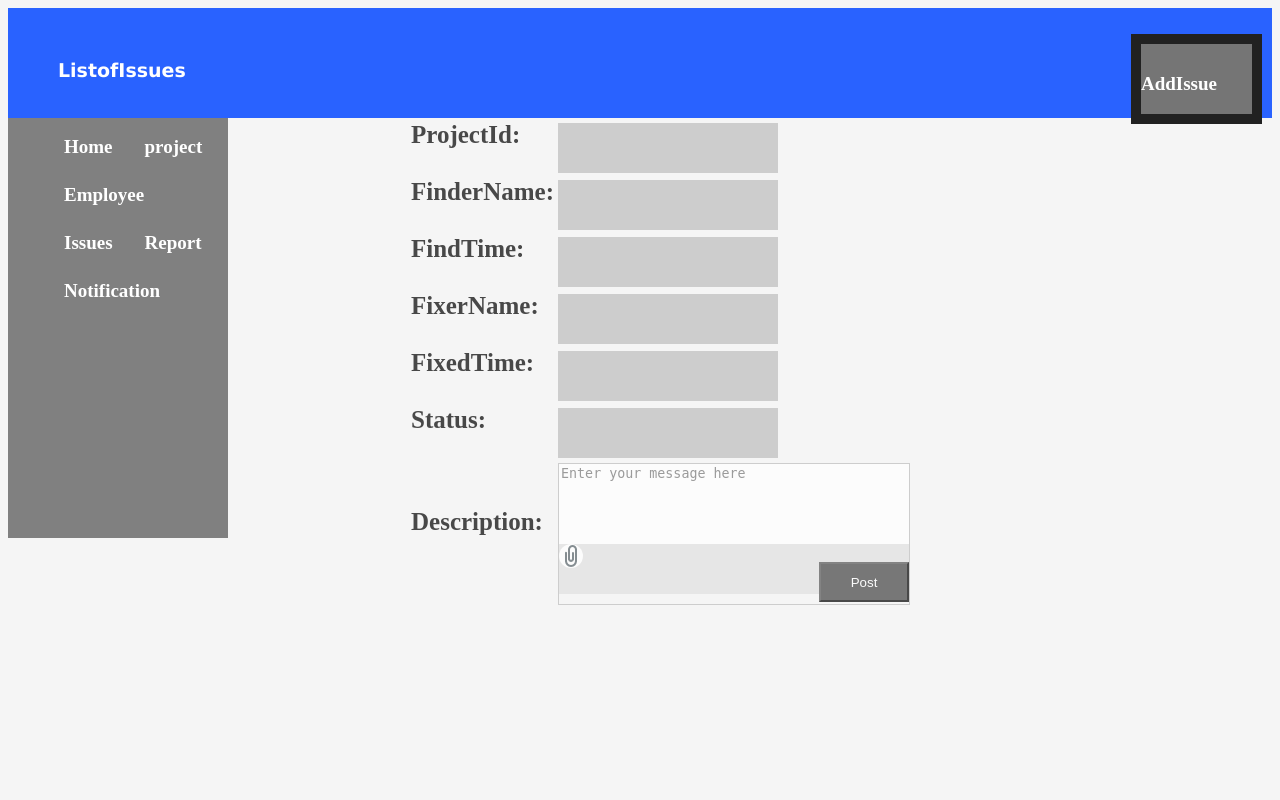
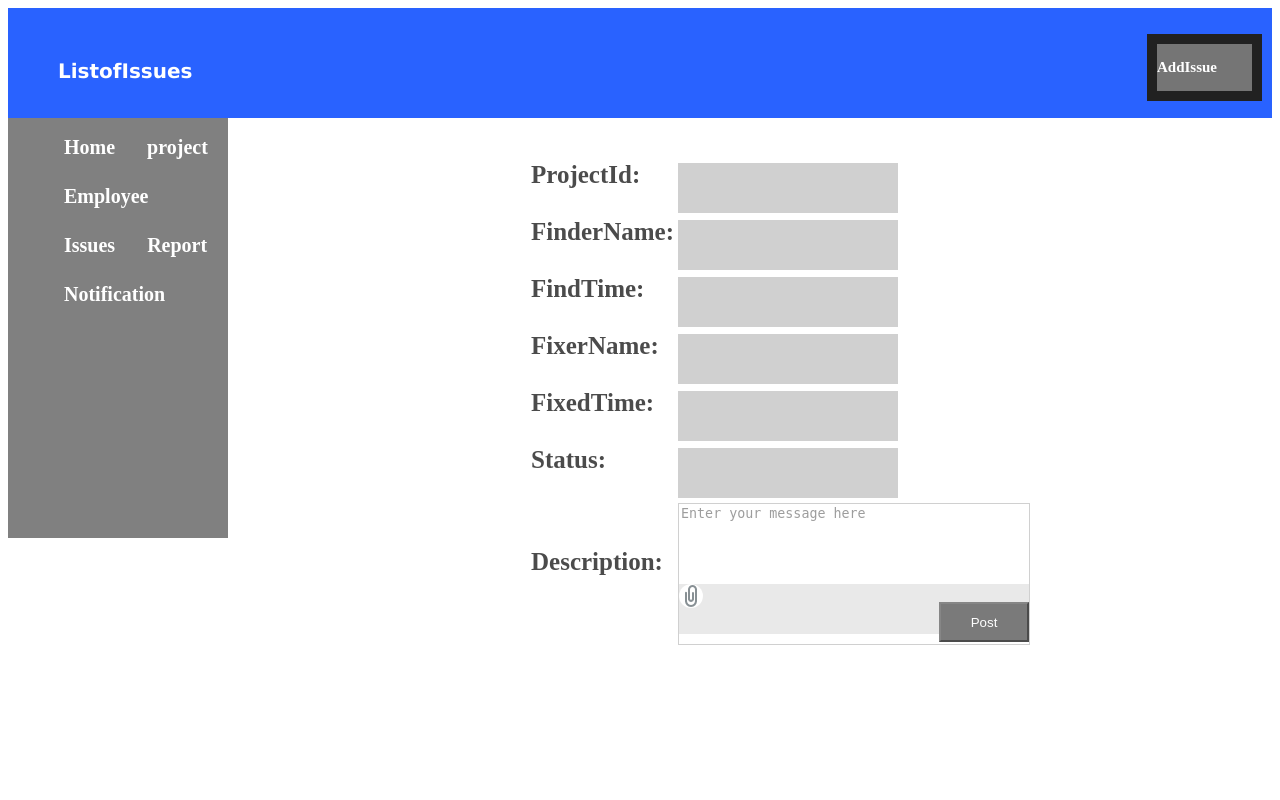
Before and after one commit to smart-glossa/SmartBook, a Java web app: page /html/issue.html in a window 1280 px wide. Run offline with Tomcat 11, a stand-in JSP engine, Linux system fonts and the light colour scheme.

Commit message:
change css

```diff
--- a/WebContent/css/addproject.css
+++ b/WebContent/css/addproject.css
@@ -1,27 +1,30 @@
 body
 {
-	background-color: #f5f5f5;
+	background-color:white;
 }
 .head
 {
 	background-color: #2962ff;
 	padding: 10px;
    height: 90px;
+
 }
 
 ul {
     list-style-type: none;
     overflow: hidden;
+
 }
 
 li {
-    float: left;
+     float: left;
      padding-top: 10px;
      display: block;
-    color: white;
-    text-decoration: none;
-    font-size: 19px;
-    font-weight: bold;
+     color: white;
+     text-decoration: none;
+     font-size: 20px;
+     font-weight: bold;
+
 }
 .p1
 {
@@ -33,17 +36,17 @@ li {
 .p
 {
 	float: right;
-	text-align: center;
+	text-align:center;
 	padding-right: 35px;
-	background-color: #757575;
-
-	font-size: 19px;
+	background-color:#757575;
+	padding-top: 0px;
+	font-size: 15px;
 	border: 10px solid #212121;
 	color: white;
 }
 .p:hover
 {
-	background-color: #2962ff;
+	background-color:lightgreen;
 }
 p a
 {
@@ -51,11 +54,6 @@ p a
 	color: white;
 }
 
-/*img
-{
-	border-radius: 50%;
-
-}*/
 table,tr,th
 {
 
@@ -114,6 +112,7 @@ input
 #tab
 {
 	float: left;
+	padding:40px 120px;
 }
 h3
 {
@@ -130,10 +129,7 @@ button
 	background-color:#424242;
 
 }
-#po
-{
-	border-radius: 50%;
-}
+
 button:hover
 {
 	background-color: #2962ff;
```
